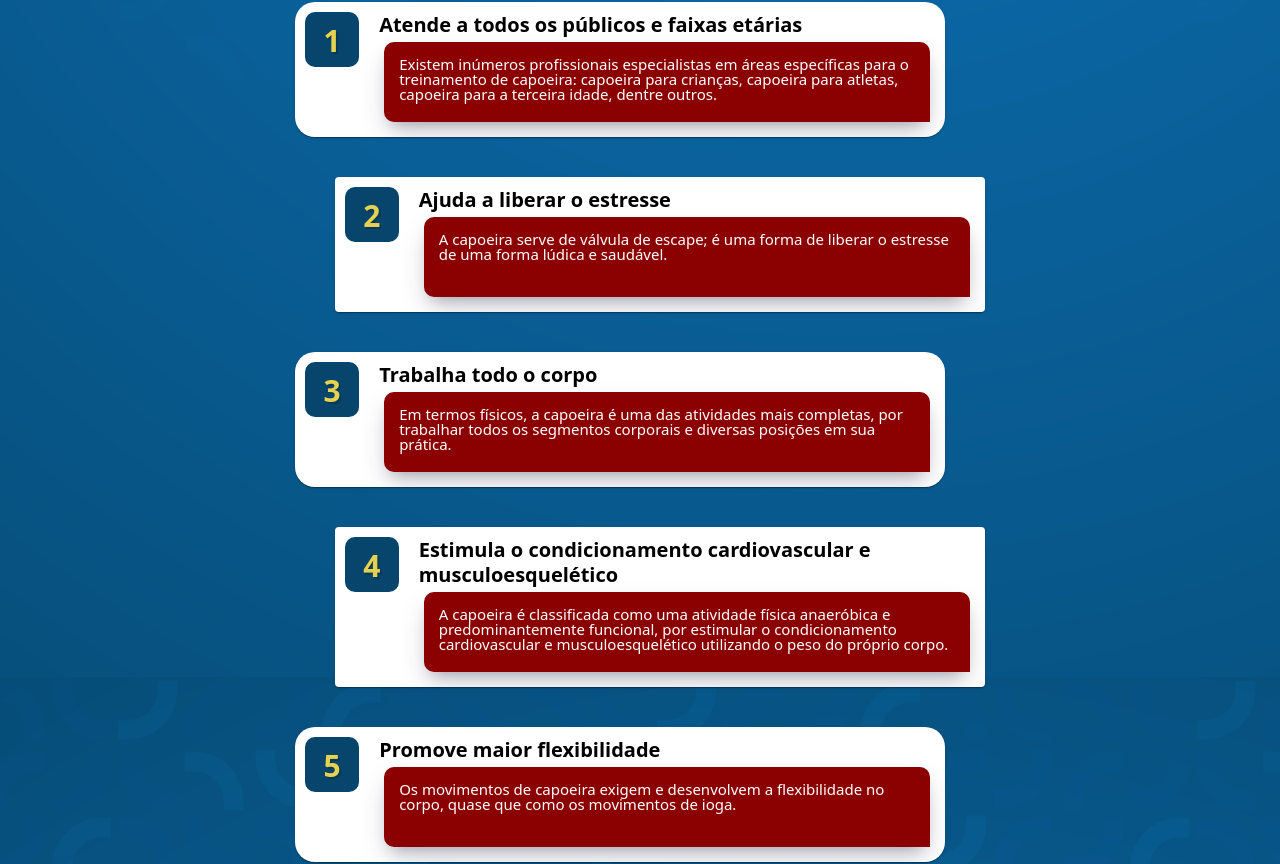
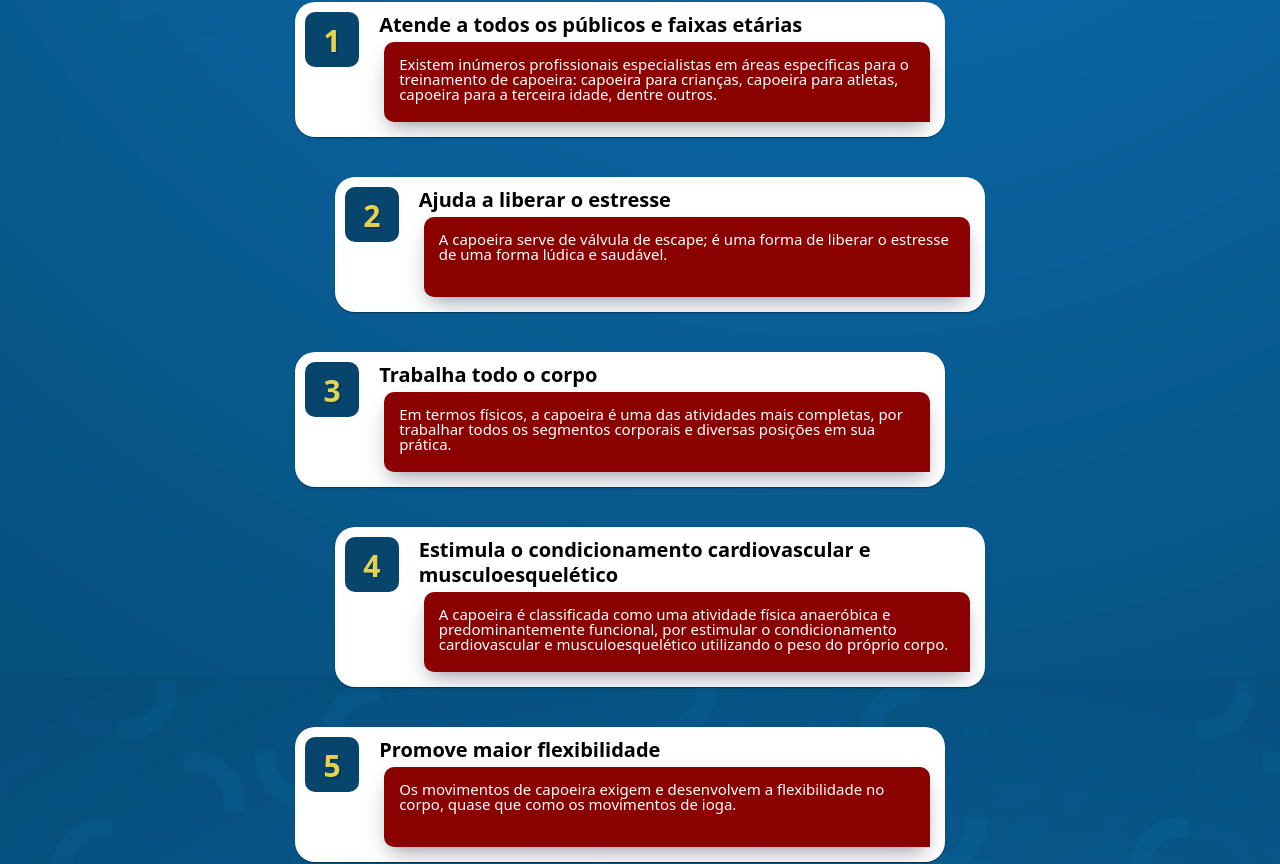
Before and after one commit to LucaMaia/PrototipoSiteAruanda, a Next.js app: page / in a window 1280 px wide. Shown: the part 1928-2792 px from the top of the page. Built offline with nearby package versions, Linux system fonts and the light colour scheme.

Commit message:
ajustes cards Beneficios

```diff
--- a/components/CardBeneficios/index.jsx
+++ b/components/CardBeneficios/index.jsx
@@ -43,7 +43,7 @@ export default function CardBeneficios({link}) {
 
 
                         <div style={{display:"flex",justifyContent:"end",padding:"20px"}}>
-                            <Card className={styles.card}>
+                            <Card className={styles.card} style={{borderRadius:"20px"}}>
                                 <CardActionArea >
                                     <div className={styles.item}>
                                         <div className={styles.num}>
```
